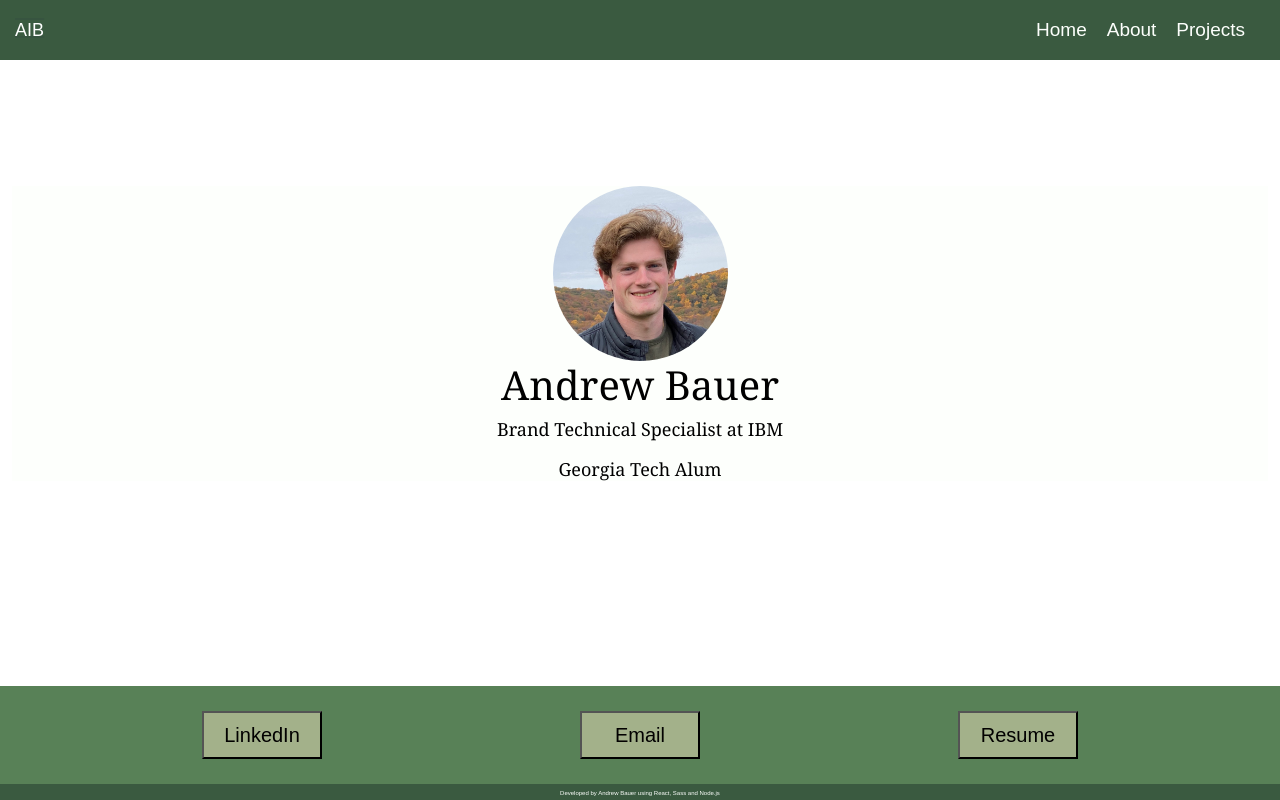
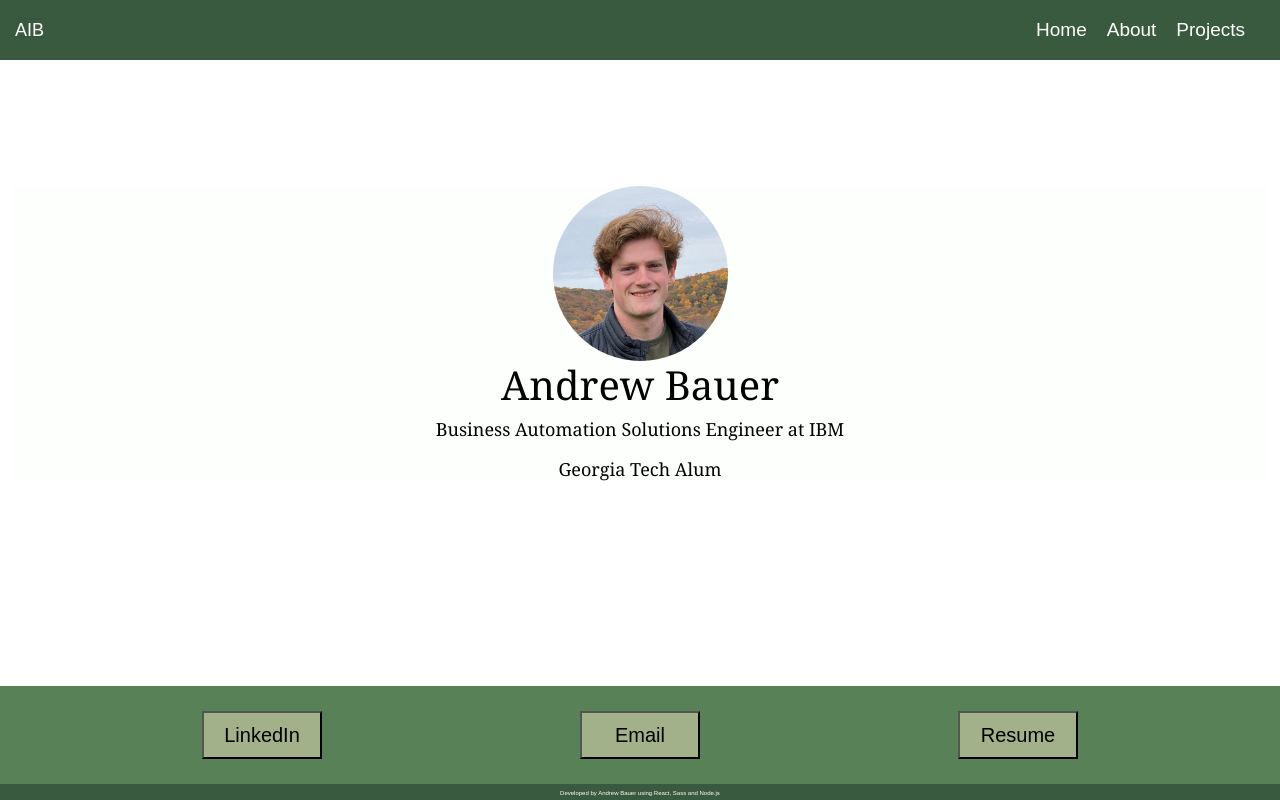
Before and after one commit to aibauer/my-website, a React (Create React App) app: page /About in a window 1280 px wide. Built offline with nearby package versions, Linux system fonts and the light colour scheme.

Commit message:
content updates

```diff
--- a/src/Components/pages/aboutPage.js
+++ b/src/Components/pages/aboutPage.js
@@ -14,10 +14,10 @@ import hockey from './files/hockey.jpg';
               <h1><mark>About Me</mark></h1>
             </div>
             <div className ="content">
-              <p className="opening">My name is Andrew Bauer, and I am a recent Georgia Tech graduate, receiving my B.S. in computer science in May 2023 with concentrations in Intelligence and People. I have career interests in product management, human computer interaction, and data science. I believe that I am a technically savvy individual with exceptional communicative and organizational skills. I seek to utilize this diverse skillset to nurture the development and deployment of technology that can help benefit society.  I am currently working as a Brand Technical Specialist at IBM in Chicago, Illinois. Upon the completion of Global Sales School, I will be combining my domain knowledge and expertise in software and data with my communicative and developer skills to serve as a technical liaison for a sales team responsible for deploying IBM’s Data, AI, and Automation products in the U.S. Midwest region.</p>
-              <p>Prior to this, I took on multiple opportunities in the field of product management. In the summer of 2021, I worked as an Enterprise Transformation Intern at Grant Thornton, where I was tasked in aiding the development of several IT platforms for the accounting firm. I was responsible for managing the user facing component of the firm’s client data platform. I collaborated with UX designers and outsourced software teams to create user stories and features for the platform, which was pivotal in the data enablement of the accounting firm. In addition to this, I completed IT analytics work on the firm’s AI chatbot, Alyx. By creating Power BI dashboards to visually analyze UAT testing result data, I provided insight on the quality of the chatbot’s training data, allowing for improvements in the functionality of the tool. The following summer, I interned at American Express, working as a product manager on their Enterprise Platforms team. There, my main responsibility was to provide analytical reporting of the development of the company’s Digital Banking Enterprise. I defined KPIs and OKRs for the business Initiative demands of the enterprise platforms, and leveraged Jira data using Tableau to analyze them in an effort to aid in the PI planning process.</p>
+              <p className="opening">My name is Andrew Bauer, and I am a recent Georgia Tech graduate, receiving my B.S. in computer science in May 2023 with concentrations in Intelligence and People. I have career interests in product management, human computer interaction, and data science. I believe that I am a technically savvy individual with exceptional communicative and organizational skills. I seek to utilize this diverse skillset to nurture the development and deployment of technology that can help benefit society.  I am currently working as a Solutions Engineer at IBM in Chicago, Illinois, with a specialization on IBM's Business Automation Product Portfolio. In this role, I combine my technical product knowledgeand expertise with my strong communication skills to serve as the technical liason in a client's pre-sales process. I provide product expertise, deliver presentations and demos, and help contribute to the design and development in proof of concepts, helping my clients achieve business process excellence and infuse AI into their business operations.</p>
+              <p>Prior to this, I took on multiple opportunities in the field of product management. In the summer of 2021, I worked as an Enterprise Transformation Intern at Grant Thornton, where I was tasked in aiding the development of several IT platforms for the accounting firm. I was responsible for managing the user facing component of the firm’s client data platform. I collaborated with UX designers and outsourced software teams to author user stories and features for the platform, which was pivotal in the data enablement of the accounting firm. In addition to this, I completed IT analytics work on the firm’s AI chatbot, Alyx. By creating Power BI dashboards to visually analyze UAT testing result data, I provided insight on the quality of the chatbot’s training data, allowing for improvements in the functionality of the tool. The following summer, I interned at American Express, working as a product manager on their Enterprise Platforms team. There, my main responsibility was to provide analytical reporting of the development of the company’s Digital Banking Enterprise. I defined KPIs and OKRs for the business initiative demands of the enterprise platforms, and leveraged Jira data using Tableau to analyze them in an effort to aid in the PI planning process.</p>
               <p>Beyond my work experience, I have developed proficiencies in designing UI frameworks and prototypes using Figma, creating machine learning models from python packages such as sklearn and pytorch, and making data visualizations using d3.js through my computer science degree at Georgia Tech. I also possess a strong analytical skillset having taken on projects involving the use of SQL, R, Tableau, and Power BI. With a robust combination of soft and technical skills through my project and work experiences, I have blossomed into a capable developer, data scientist and analyst, product manager, and UX/UI designer. For further information on some of my projects, feel free to take look at the “Projects” section of this web app.</p>
-              <p>Outside of the office, I am an avid reader, enjoying primarily short stories, memoirs, and novels. I have a major appreciation of storytelling, regardless of the genre. I also am extremely interested in neuroscience and psychology, frequently reading non-fiction works and articles on these topics as well. Additionally, I possess a passion for basketball, a sport that is currently undergoing a major transformation in the way it’s played through an emphasis on data analytics, as well as for sports in general (I played club ice hockey while at Georgia Tech).  While I have recently embarked on a new career journey, I am still very much open to working in the sports and entertainment industry in the future, and would very much enjoy discussing the prospect of this at a greater length.</p>
+              <p>Outside of the office, I am an avid reader, enjoying primarily short stories, memoirs, and novels. I have a major appreciation of storytelling, regardless of the genre. I also am extremely interested in neuroscience and psychology, frequently reading non-fiction works and articles on these topics as well. Additionally, I possess a passion for basketball, a sport that is currently undergoing a major transformation in the way it’s played through an emphasis on data analytics, as well as for sports in general.  Since moving to Chicago, I have also begun taking improv classes at the iO theater, where I have grown to appreciate live comedy and the performing arts.</p>
             </div>
         </div>
 
--- a/src/Components/pages/homePage.js
+++ b/src/Components/pages/homePage.js
@@ -13,7 +13,7 @@ import resume from './files/Resume.pdf';
                 <img src={image} alt="profile" />
                 <h1>Andrew Bauer</h1>
                 <p>
-                    Brand Technical Specialist at IBM
+                    Business Automation Solutions Engineer at IBM
                 </p>
                 <p>
                 Georgia Tech Alum
```
Also changed, not shown: 1 other file (tests, documents, lock files or other folders).
